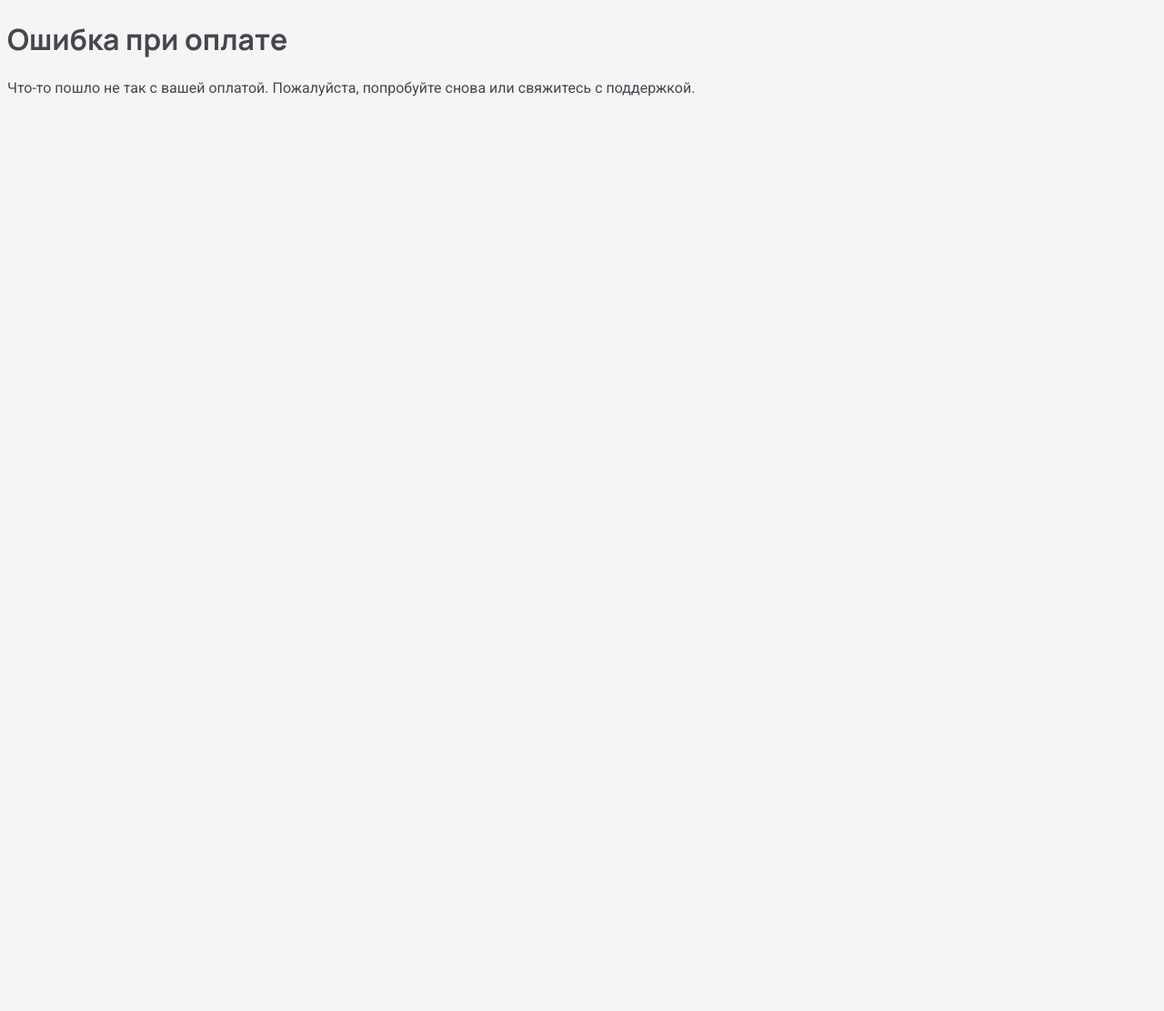
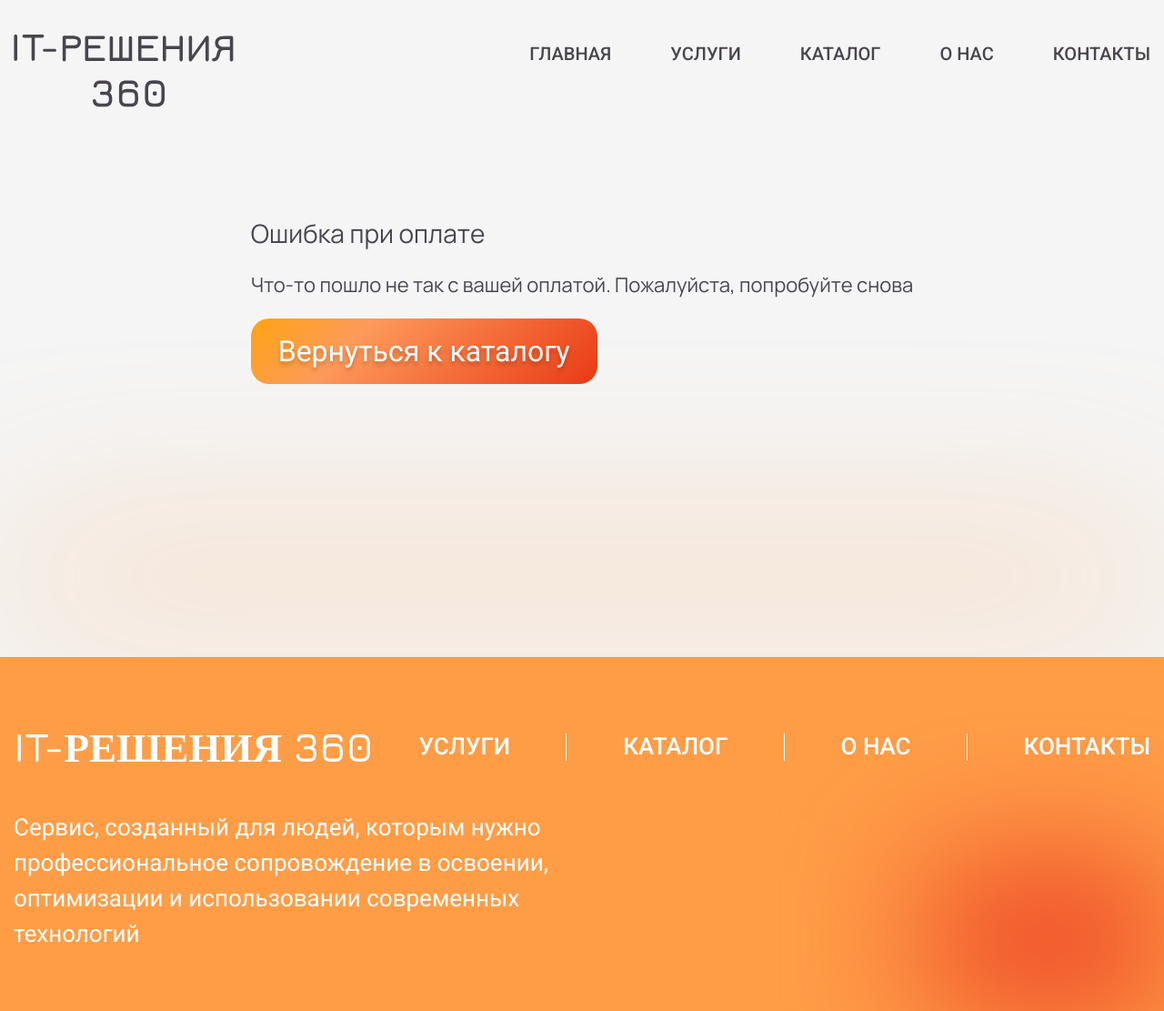
Before and after one commit to sbl-igor/test-info, a website: page fail.html in a window 1280 px wide. Shown: the whole page at 91% size. Before the commit the page ends 800 px from the top, so only its background shows below. Drawn offline with nearby package versions, Linux system fonts and the light colour scheme.

Commit message:
done test payment (included news to success and fail)

```diff
--- a/css/style.css
+++ b/css/style.css
@@ -1300,16 +1300,18 @@ ul.advantages-cards__item-list, ul.advantages-cards__item-list li {
 
 .thanks-text {
     font-size: 28px;
-    margin-bottom: 30px;
+    margin-bottom: 20px;
 }
 
 .thanks-text-downl {
     font-size: 22px;
-    margin-bottom: 10px;
+    margin-bottom: 20px;
 }
 
 .button-thanks-text {
-    width: 300px;
+    /* display: inline-flex; */
+    width: auto;
+    align-self: flex-start;
     color: #FFF;
     background: linear-gradient(135deg,
         #FFA413 0%,   /* Желтый */
@@ -1319,7 +1321,7 @@ ul.advantages-cards__item-list, ul.advantages-cards__item-list li {
     border-radius: 20px;
     border: none;
     padding: 12px 30px;
-    font-size: 26px;
+    font-size: 32px;
     text-shadow: 0 4px 4px rgba(0, 0, 0, 0.2);
     transition: all 0.3s ease-in-out;
     cursor: pointer;
--- a/fail.html
+++ b/fail.html
@@ -3,16 +3,92 @@
 <head>
     <meta charset="UTF-8">
     <meta name="viewport" content="width=device-width, initial-scale=1.0">
-    <title>Ошибка при оплате</title>
+    <title>Buy page</title>
+    <link rel="stylesheet" href="./css/reset.css">
     <link rel="stylesheet" href="./css/style.css">
+    <link rel="stylesheet" href="./css/media.css">
+    <link href="https://unpkg.com/aos@2.3.1/dist/aos.css" rel="stylesheet">
 </head>
 <body>
-    <header>
-        <h1>Ошибка при оплате</h1>
+    <header class="header">
+        <!-- <section class="gradient-block">
+            <div class="gradient-block__center"></div>
+        </section> -->
+        <div class="container">
+            <section class="header-section">
+                <a href="index.html">
+                    <img src="./img/logo.svg" alt="logo.svg" class="logo">
+                </a>
+                <h2 class="footer-logo-nav__logo logo-nav">
+                    <a href="index.html">IT-РЕШЕНИЯ 360</a>
+                </h2>
+                <div class="burger">
+                    <span></span>
+                    <span></span>
+                    <span></span>
+                </div>
+                <nav class="nav-menu">
+                    <ul class="nav-menu-list">
+                        <li class="nav-menu-list__item"><a href="index.html">ГЛАВНАЯ</a></li>
+                        <li class="nav-menu-list__item"><a href="services.html">УСЛУГИ</a></li>
+                        <li class="nav-menu-list__item"><a href="catalog.html">КАТАЛОГ</a></li>
+                        <li class="nav-menu-list__item"><a href="about-us.html">О нас</a></li>
+                        <li class="nav-menu-list__item"><a href="contacts.html">Контакты</a></li>
+                    </ul>
+                </nav>
+            </section>
+        </div>
     </header>
 
-    <main>
-        <p>Что-то пошло не так с вашей оплатой. Пожалуйста, попробуйте снова или свяжитесь с поддержкой.</p>
+    <main class="main">
+        <section data-aos="fade-up" class="buy-area">
+            <div class="container">
+                <div class="buy-area-cont">
+                    <h2 class="thanks-text">Ошибка при оплате</h2>
+                    <h3 class="thanks-text-downl">Что-то пошло не так с вашей оплатой. Пожалуйста, попробуйте снова</h3>
+                    <a href="catalog.html" class="button-thanks-text">Вернуться к каталогу</a>
+                </div>
+            </div>
+        </section>
+        <section class="gradient-block">
+            <div class="gradient-block__center"></div>
+    </section>
     </main>
+
+    <footer class="footer">
+        <div class="footer-shadow"></div>
+        <div class="container">
+            <div class="footer-logo-nav">
+                <h2 class="footer-logo-nav__logo">
+                    <a href="index.html">IT-РЕШЕНИЯ 360</a>
+                </h2>
+                <nav class="footer-logo-nav__nav">
+                    <ul class="footer-logo-nav__nav-list">
+                        <li class="footer-logo-nav__nav-list-li">
+                            <a href="services.html" class="footer-logo-nav__nav-list-link">УСЛУГИ</a>
+                        </li>
+                        <li class="footer-logo-nav__nav-list-li">
+                            <a href="catalog.html" class="footer-logo-nav__nav-list-link">КАТАЛОГ</a>
+                        </li>
+                        <li class="footer-logo-nav__nav-list-li">
+                            <a href="about-us.html" class="footer-logo-nav__nav-list-link">О нас</a>
+                        </li>
+                        <li class="footer-logo-nav__nav-list-li">
+                            <a href="contacts.html" class="footer-logo-nav__nav-list-link">Контакты</a>
+                        </li>
+                    </ul>
+                </nav>
+            </div>
+            <div class="footer-description">
+                <p class="footer-description__text">
+                    Сервис, созданный для людей, которым нужно профессиональное сопровождение в освоении, оптимизации и использовании современных технологий
+                </p>
+            </div>
+        </div>
+    </footer>
+    <script src="https://unpkg.com/aos@2.3.1/dist/aos.js"></script>
+    <script src="./js/main.js"></script>
+    <script src="./js/burger.js"></script>
+    <script src="./js/success-qr.js"></script>
 </body>
 </html>
```
Also changed, not shown: buy.html (+1 -1 lines).
